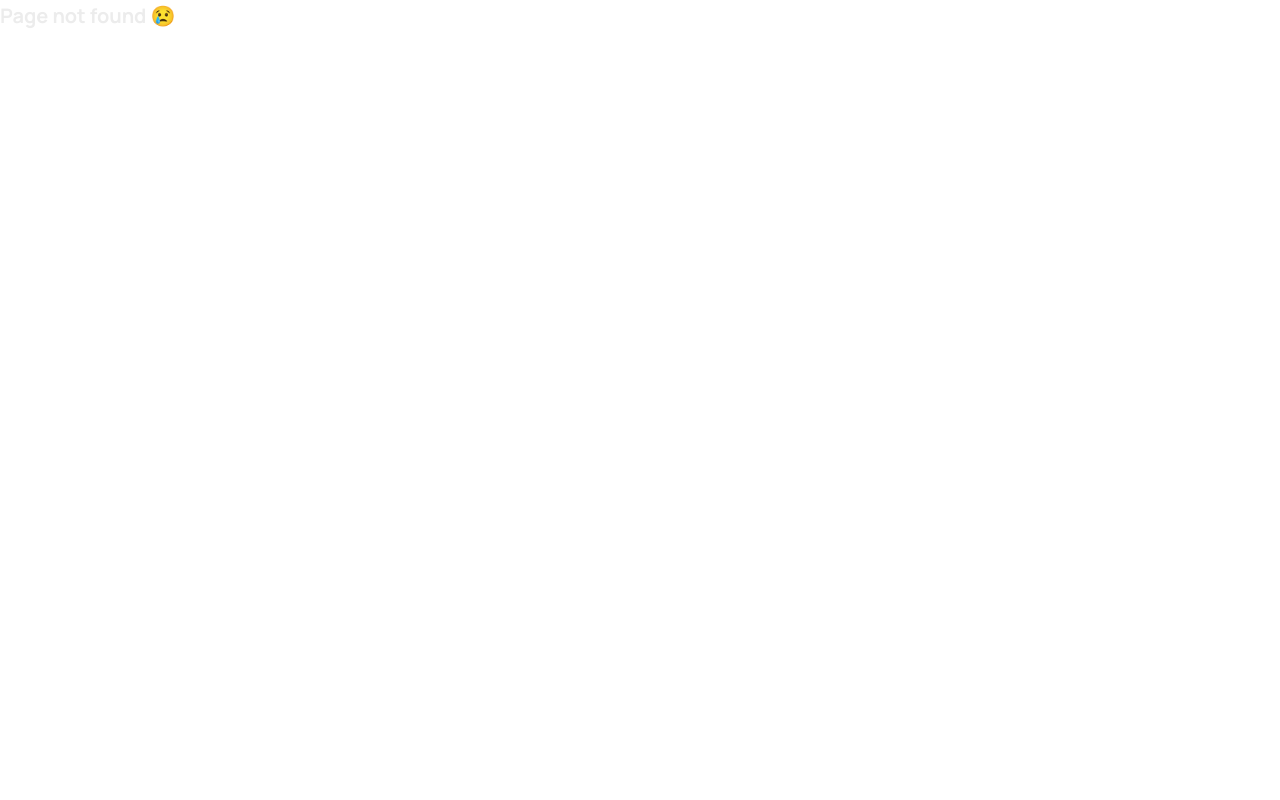
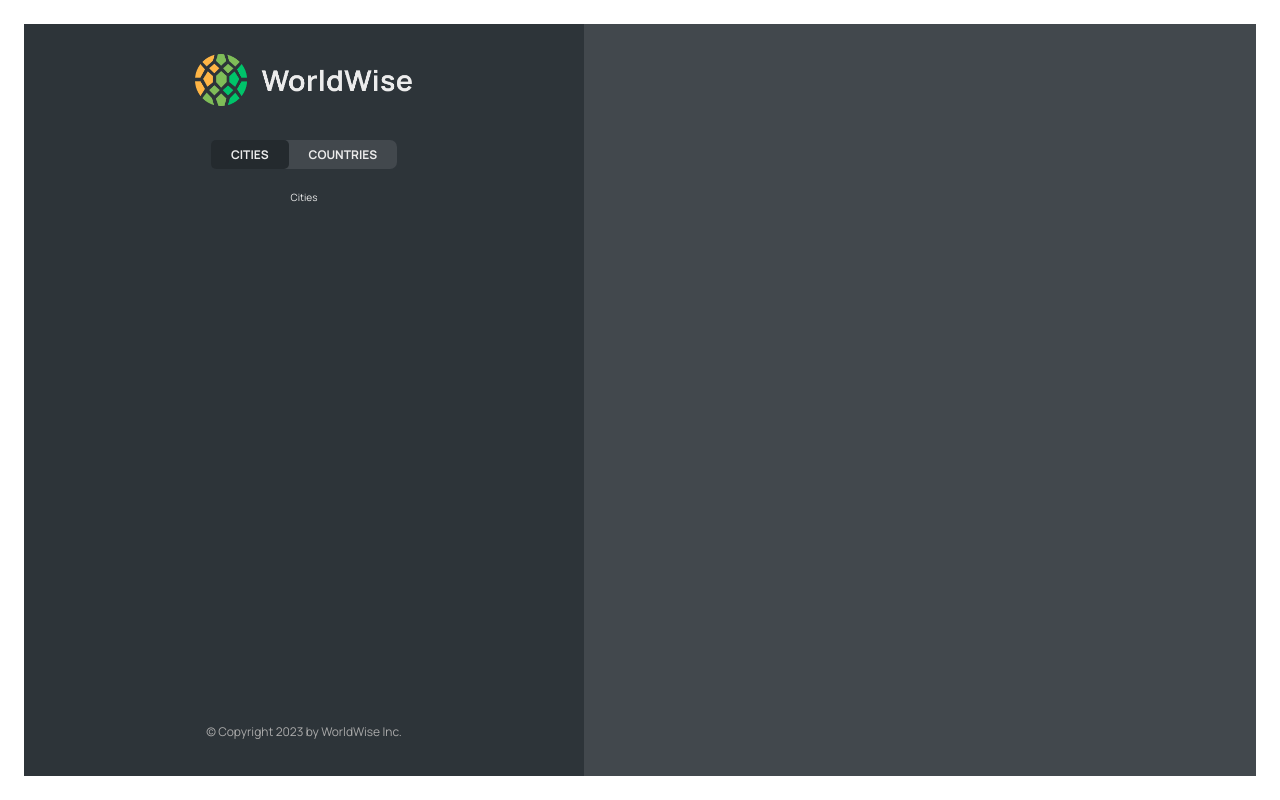
Before and after one commit to Ventorix/WorldWise, a React (Vite) app: page /app/cities in a window 1280 px wide. Before the commit this address had no page. Built offline with nearby package versions, Linux system fonts and the light colour scheme.

Commit message:
feat: add Nested Routes to App

```diff
--- a/src/App.jsx
+++ b/src/App.jsx
@@ -1,4 +1,4 @@
-import { BrowserRouter, Route, Routes } from 'react-router-dom';
+import { BrowserRouter, Route, Routes, Navigate } from 'react-router-dom';
 import Product from './pages/Product';
 import Pricing from './pages/Pricing';
 import Homepage from './pages/Homepage';
@@ -10,11 +10,16 @@ function App() {
 	return (
 		<BrowserRouter>
 			<Routes>
-				<Route path='/' element={<Homepage />} />
+				<Route index element={<Homepage />} />
 				<Route path='product' element={<Product />} />
 				<Route path='pricing' element={<Pricing />} />
 				<Route path='login' element={<Login />} />
-				<Route path='app' element={<AppLayout />} />
+				<Route path='app' element={<AppLayout />}>
+					<Route index element={<Navigate replace to='cities' />} />
+					<Route path='cities' element={<p>Cities</p>} />
+					<Route path='countries' element={<p>Countries</p>} />
+					<Route path='form' element={<p>form</p>} />
+				</Route>
 				<Route path='*' element={<PageNotFound />} />
 			</Routes>
 		</BrowserRouter>
--- a/src/components/Sidebar.jsx
+++ b/src/components/Sidebar.jsx
@@ -1,3 +1,4 @@
+import { Outlet } from 'react-router-dom';
 import AppNav from './AppNav';
 import Footer from './Footer';
 import Logo from './Logo';
@@ -9,7 +10,8 @@ function Sidebar() {
 			<Logo />
 			<AppNav />
 
-			<p>List of cities</p>
+			<Outlet />
+
 			<Footer />
 		</div>
 	);
```
